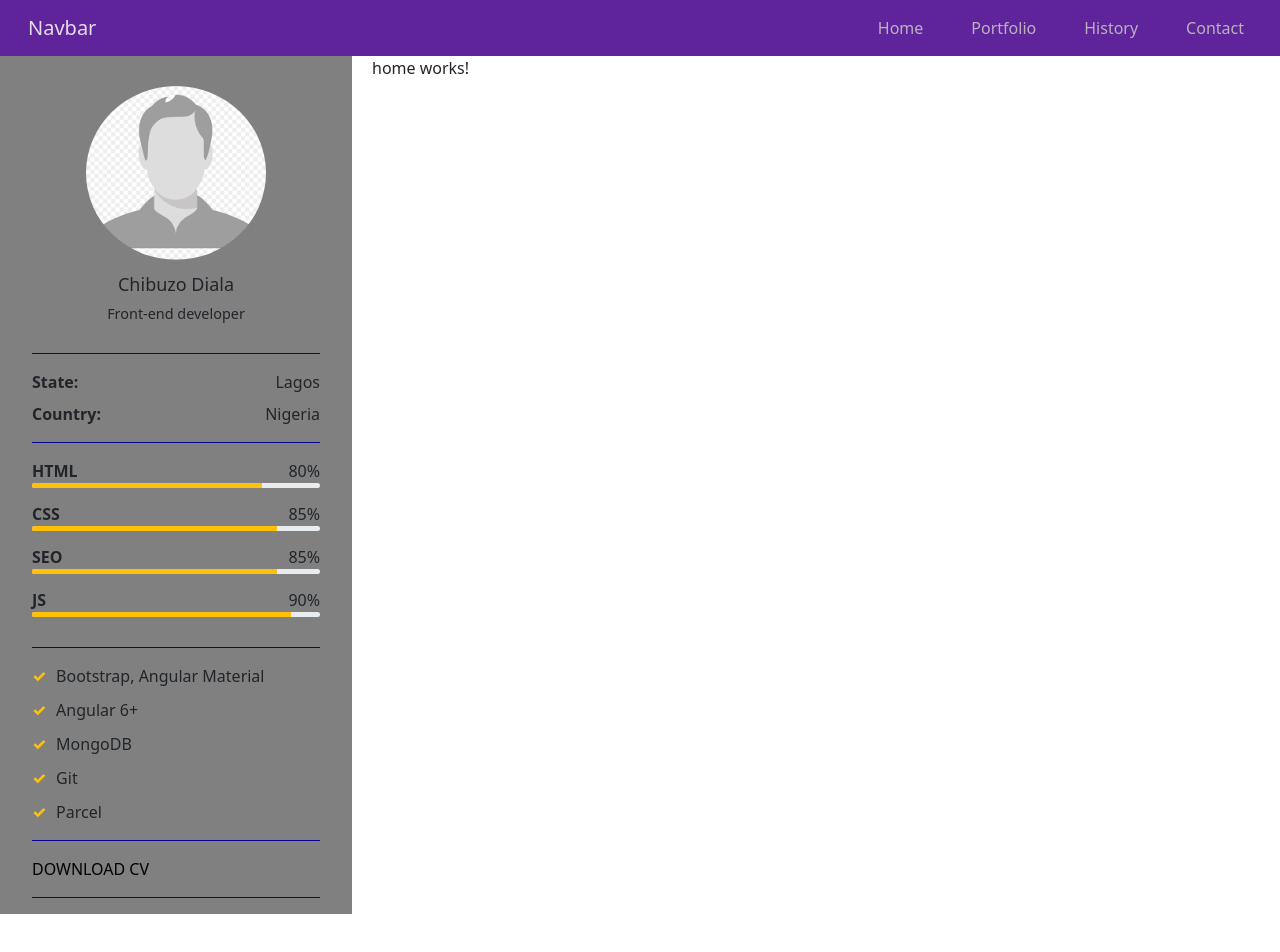
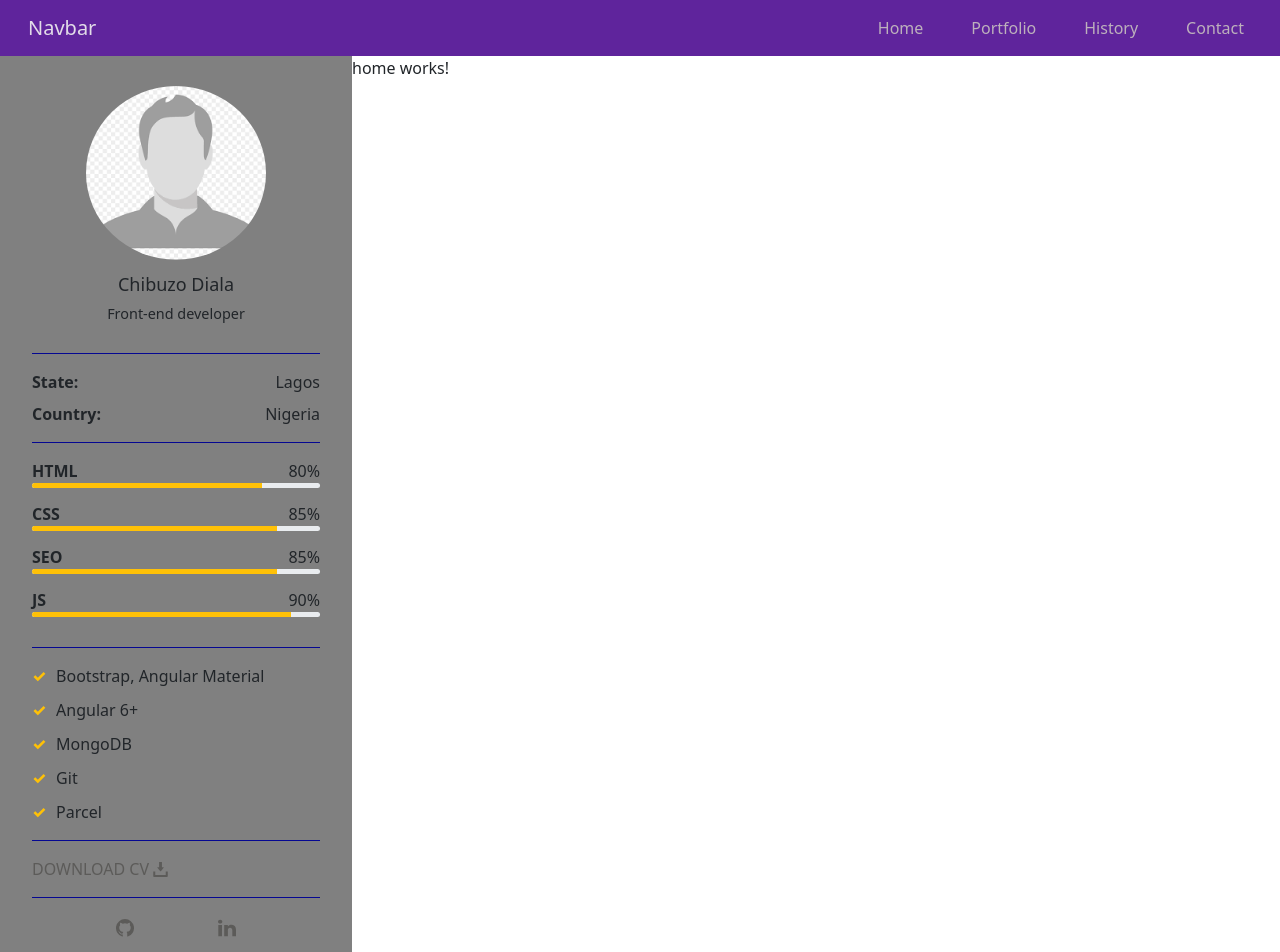
Before and after one commit to CDiala/my_portfolio, an Angular app: page / in a window 1280 px wide. Shown: the top 952 px of the page. Before the commit the page ends 914 px from the top, so only its background shows below. Built offline with nearby package versions, Linux system fonts and the light colour scheme.

Commit message:
Modified cv download section, added social media section and removed column gap.

```diff
--- a/src/app/app.component.css
+++ b/src/app/app.component.css
@@ -1,7 +1,7 @@
 .page-body {
     /* column-gap: 20px;
     display: flex; */
-    column-gap: 20px;
+    /* column-gap: 20px; */
     display: grid;
     grid-area: 2/1/3/3;
     grid-template-columns: 22rem 1fr;
--- a/src/app/shared/sidenav/sidenav.component.css
+++ b/src/app/shared/sidenav/sidenav.component.css
@@ -59,19 +59,55 @@
     margin-right: 10px;
 }
 
-.tech--list-item:last-of-type {
+.tech--list-item:last-of-type,
+.social-media--list {
     margin-bottom: 0;
 }
 
 .cv-link {
-    color: black;
-    text-align: center;
+    color: #5c5b59;
+    /* text-align: center; */
     text-decoration: none;
     text-transform: uppercase;
     transition: all 0.3s;
 }
 
 .cv-link:hover {
-    color: white;
-    text-decoration: underline;
+    color: #ffc106;
+    /* text-decoration: underline; */
 }
+
+.cv-link:hover #Capa_1 {
+    fill: #ffc106;
+    /* text-decoration: underline; */
+}
+
+/* social media links */
+.social-media--list {
+    display: flex;
+    justify-content: space-evenly;
+    padding: 0;
+}
+
+.social-media--list-item {
+    list-style: none;
+}
+
+svg {
+    fill: #5c5b59;
+    transition: all 0.3s;
+}
+
+svg:hover {
+    fill: #ffc106;
+}
+
+.social-media--list-item {
+    width: 18px;
+}
+
+#Capa_1 {
+    position: relative;
+    top: -1px;
+    width: 15px;
+}
--- a/src/app/shared/sidenav/sidenav.component.html
+++ b/src/app/shared/sidenav/sidenav.component.html
@@ -29,16 +29,77 @@
     </ul>
 </section>
 <section class="cv-pdf section-container">
-    <a href="#" class="cv-link" target="_blank">download cv</a>
+    <a href="#" class="cv-link" target="_blank">download cv
+        <svg version="1.1" id="Capa_1" xmlns="http://www.w3.org/2000/svg" xmlns:xlink="http://www.w3.org/1999/xlink" x="20px" y="20px"
+            viewBox="0 0 29.978 29.978" style="enable-background:new 0 0 29.978 29.978;" xml:space="preserve">
+            <g>
+                <path d="M25.462,19.105v6.848H4.515v-6.848H0.489v8.861c0,1.111,0.9,2.012,2.016,2.012h24.967c1.115,0,2.016-0.9,2.016-2.012
+                    v-8.861H25.462z"/>
+                <path d="M14.62,18.426l-5.764-6.965c0,0-0.877-0.828,0.074-0.828s3.248,0,3.248,0s0-0.557,0-1.416c0-2.449,0-6.906,0-8.723
+                    c0,0-0.129-0.494,0.615-0.494c0.75,0,4.035,0,4.572,0c0.536,0,0.524,0.416,0.524,0.416c0,1.762,0,6.373,0,8.742
+                    c0,0.768,0,1.266,0,1.266s1.842,0,2.998,0c1.154,0,0.285,0.867,0.285,0.867s-4.904,6.51-5.588,7.193
+                    C15.092,18.979,14.62,18.426,14.62,18.426z"/>
+                <g></g>
+                <g></g>
+                <g></g>
+                <g></g>
+                <g></g>
+                <g></g>
+                <g></g>
+                <g></g>
+                <g></g>
+                <g></g>
+                <g></g>
+                <g></g>
+                <g></g>
+                <g></g>
+                <g></g>
+            </g>
+            <g></g>
+            <g></g>
+            <g></g>
+            <g></g>
+            <g></g>
+            <g></g>
+            <g></g>
+            <g></g>
+            <g></g>
+            <g></g>
+            <g></g>
+            <g></g>
+            <g></g>
+            <g></g>
+            <g></g>
+        </svg>
+
+    </a>
 </section>
-<!-- <h1>Bootstrap In Angular Using NPM Package Manager</h1> -->
-<!-- <br>
-<br> -->
-<!-- <span class="badge rounded-pill bg-primary">Primary</span>
-<span class="badge rounded-pill bg-secondary">Secondary</span>
-<span class="badge rounded-pill bg-success">Success</span>
-<span class="badge rounded-pill bg-danger">Danger</span>
-<span class="badge rounded-pill bg-warning text-dark">Warning</span>
-<span class="badge rounded-pill bg-info text-dark">Info</span>
-<span class="badge rounded-pill bg-light text-dark">Light</span>
-<span class="badge rounded-pill bg-dark">Dark</span> -->
+<section class="social-media-section section-container">
+    <ul class="social-media--list">
+        <li class="social-media--list-item">
+            <a href="https://github.com/CDiala" target="_blank">
+                    <svg xmlns="http://www.w3.org/2000/svg" viewBox="0 0 64 64" aria-labelledby="title"
+                    aria-describedby="desc" role="img" xmlns:xlink="http://www.w3.org/1999/xlink">
+                    <title>Github</title>
+                    <desc>A color styled icon from Orion Icon Library.</desc>
+                    <path data-name="layer2"
+                    d="M32 0a32.021 32.021 0 0 0-10.1 62.4c1.6.3 2.2-.7 2.2-1.5v-6c-8.9 1.9-10.8-3.8-10.8-3.8-1.5-3.7-3.6-4.7-3.6-4.7-2.9-2 .2-1.9.2-1.9 3.2.2 4.9 3.3 4.9 3.3 2.9 4.9 7.5 3.5 9.3 2.7a6.93 6.93 0 0 1 2-4.3c-7.1-.8-14.6-3.6-14.6-15.8a12.27 12.27 0 0 1 3.3-8.6 11.965 11.965 0 0 1 .3-8.5s2.7-.9 8.8 3.3a30.873 30.873 0 0 1 8-1.1 30.292 30.292 0 0 1 8 1.1c6.1-4.1 8.8-3.3 8.8-3.3a11.965 11.965 0 0 1 .3 8.5 12.1 12.1 0 0 1 3.3 8.6c0 12.3-7.5 15-14.6 15.8a7.746 7.746 0 0 1 2.2 5.9v8.8c0 .9.6 1.8 2.2 1.5A32.021 32.021 0 0 0 32 0z"
+                    ></path>
+                    <path data-name="layer1" d="M12.1 45.9c-.1.2-.3.2-.5.1s-.4-.3-.3-.5.3-.2.6-.1c.2.2.3.4.2.5zm1.3 1.5a.589.589 0 0 1-.8-.8.631.631 0 0 1 .7.1.494.494 0 0 1 .1.7zm1.3 1.8a.585.585 0 0 1-.7-.3.6.6 0 0 1 0-.8.585.585 0 0 1 .7.3c.2.3.2.7 0 .8zm1.7 1.8c-.2.2-.5.1-.8-.1-.3-.3-.4-.6-.2-.8a.619.619 0 0 1 .8.1.554.554 0 0 1 .2.8zm2.4 1c-.1.3-.4.4-.8.3s-.6-.4-.5-.7.4-.4.8-.3c.3.2.6.5.5.7zm2.6.2c0 .3-.3.5-.7.5s-.7-.2-.7-.5.3-.5.7-.5c.4.1.7.3.7.5zm2.4-.4q0 .45-.6.6a.691.691 0 0 1-.8-.3q0-.45.6-.6c.5-.1.8.1.8.3z">
+                    </path>
+                </svg>
+            </a>
+        </li>
+        <li class="social-media--list-item">
+            <a href="https://www.linkedin.com/in/chibuzo-diala-b5225545/" target="_blank">
+                <svg xmlns="http://www.w3.org/2000/svg" viewBox="0 0 64 64" aria-labelledby="title"
+                aria-describedby="desc" role="img" xmlns:xlink="http://www.w3.org/1999/xlink">
+                <title>Linkedin</title>
+                <desc>A color styled icon from Orion Icon Library.</desc>
+                <path data-name="layer1"
+                d="M1.15 21.7h13V61h-13zm46.55-1.3c-5.7 0-9.1 2.1-12.7 6.7v-5.4H22V61h13.1V39.7c0-4.5 2.3-8.9 7.5-8.9s8.3 4.4 8.3 8.8V61H64V38.7c0-15.5-10.5-18.3-16.3-18.3zM7.7 2.6C3.4 2.6 0 5.7 0 9.5s3.4 6.9 7.7 6.9 7.7-3.1 7.7-6.9S12 2.6 7.7 2.6z"></path>
+                </svg>
+            </a>
+        </li>
+    </ul>
+</section>
```
